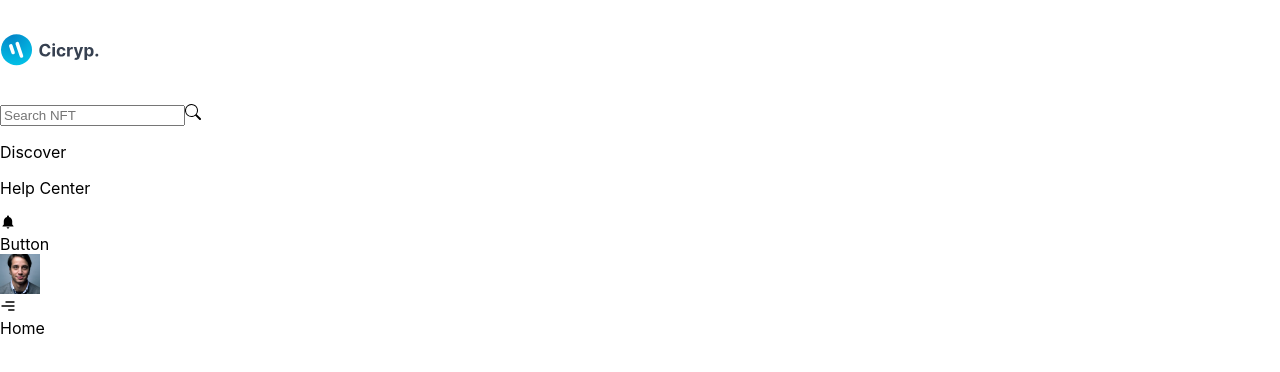
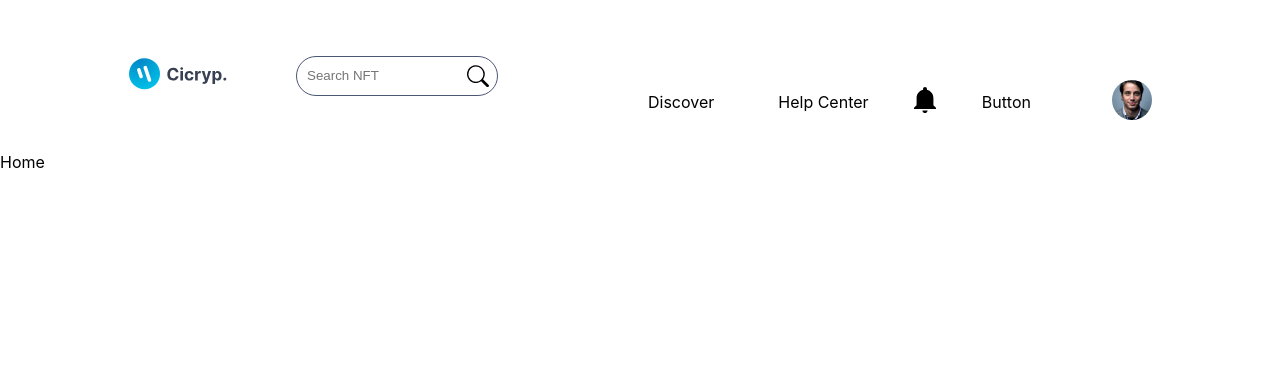
Before and after one commit to Prometheus2k/NFT-Marketplace-frontend, a Next.js app: page / in a window 1280 px wide. Shown: the top 372 px of the page. Built offline with nearby package versions, Linux system fonts and the light colour scheme.

Commit message:
Styling navbar menu

```diff
--- a/components/Navbar/Discover/Discover.module.css
+++ b/components/Navbar/Discover/Discover.module.css
@@ -0,0 +1,11 @@
+.discover {
+  padding: 0.5rem 1rem;
+  transition: all 0.3s ease-in;
+  z-index: 222222222222;
+}
+
+.discover:hover {
+  background-color: var(--icons-color);
+  color: var(--shadow-dark-color);
+  border-radius: 0.3rem;
+}
--- a/components/Navbar/HelpCenter/HelpCenter.module.css
+++ b/components/Navbar/HelpCenter/HelpCenter.module.css
@@ -0,0 +1,10 @@
+.helpCenter {
+  padding: 0.5rem 1rem;
+  transition: all 0.3s ease-in;
+}
+
+.helpCenter:hover {
+  background-color: var(--icons-color);
+  color: var(--shadow-dark-color);
+  border-radius: 0.3rem;
+}
--- a/components/Navbar/NavBar.jsx
+++ b/components/Navbar/NavBar.jsx
@@ -73,8 +73,8 @@
   };
 
   return (
-    <div>
-      <div className={Style.navbar}>
+    <div className={Style.navbar}>
+      <div className={Style.navbar_container}>
         <div className={Style.navbar_container_left}>
           <div className={Style.logo}>
             <Image
@@ -151,6 +151,7 @@
           </div>
         </div>
       </div>
+
       {/*  SIDE BAR */}
       {openSideMenu && (
         <div className={Style.SideBar}>
--- a/components/Navbar/NavBar.module.css
+++ b/components/Navbar/NavBar.module.css
@@ -0,0 +1,162 @@
+.navbar {
+  width: 100%;
+  padding-block: 1.5rem;
+  position: relative;
+  z-index: 111111111;
+}
+
+.navbar_container {
+  width: 80%;
+  margin: 0 auto;
+  display: grid;
+  grid-template-columns: repeat(2, 1fr);
+  align-items: center;
+  justify-content: space-between;
+  gap: 1rem;
+}
+
+.navbar_container_left {
+  display: grid;
+  grid-template-columns: 1fr 2fr;
+  align-items: center;
+}
+
+.navbar_container_left_box_input_box {
+  width: 60%;
+  border: 1px solid var(--icons-color);
+  display: flex;
+  align-items: center;
+  padding: 0.5rem;
+  border-radius: 2rem;
+}
+
+.navbar_container_left_box_input_box input {
+  width: 90%;
+  border: none;
+  outline: none;
+  background-color: transparent;
+}
+
+.search_icon {
+  cursor: pointer;
+  font-size: 1.4rem;
+}
+
+/* ----------- RIGHT ------------- */
+
+.navbar_container_right {
+  display: grid;
+  grid-template-columns: 1fr 1fr 0.5fr 1fr 0.3fr;
+  gap: 1rem;
+  align-items: center;
+  align-self: flex-end;
+}
+
+.navbar_container_right_discover {
+  position: relative;
+  cursor: pointer;
+}
+
+.navbar_container_right_help {
+  position: relative;
+  cursor: pointer;
+}
+
+.navbar_container_right_discover_box,
+.navbar_container_right_help_box {
+  position: absolute;
+  padding: 1rem 0.5rem;
+  box-shadow: var(--box-shadow);
+  font-size: 1rem;
+  width: 15rem;
+  border-radius: 1rem;
+  background-color: var(--main-bg-color);
+}
+
+.navbar_container_right_notify {
+  position: relative;
+  cursor: pointer;
+}
+
+.notify {
+  font-size: 2rem;
+}
+
+.navbar_container_right_button {
+  position: relative;
+  cursor: pointer;
+}
+
+.navbar_container_right_profile_box {
+  position: relative;
+  cursor: pointer;
+}
+
+.navbar_container_right_profile {
+  border-radius: 50%;
+}
+
+.navbar_container_right_menuBtn {
+  display: none;
+}
+
+.menuIcon {
+  font-size: 2.5rem;
+  cursor: pointer;
+}
+
+/* ------- SIDEBAR -------- */
+
+.sideBar {
+  position: fixed;
+  top: 0;
+  width: 24rem;
+  background-color: var(--main-bg-color);
+  box-shadow: var(--box-shadow);
+  height: 100vh;
+  overflow-y: auto;
+  display: none;
+  z-index: 111111111;
+}
+
+.sideBar ::-webkit-scrollbar {
+  display: none;
+}
+
+@media screen and (min-device-width: 320px) and (max-device-width: 768px) {
+  .navbar_container {
+    grid-template-columns: 1fr 1fr;
+  }
+
+  .navbar_container_left {
+    grid-template-columns: 1fr;
+  }
+
+  .navbar_container_right {
+    grid-template-columns: repeat(3, 1fr);
+  }
+
+  .navbar_container_right_menuBtn {
+    display: block;
+  }
+
+  .navbar_container_left_box_input_box {
+    display: none;
+  }
+
+  .navbar_container_right_discover {
+    display: none;
+  }
+
+  .navbar_container_right_help {
+    display: none;
+  }
+
+  .navbar_container_right_button {
+    display: none;
+  }
+
+  .sideBar {
+    display: block;
+  }
+}
--- a/components/Navbar/Notification/Notification.module.css
+++ b/components/Navbar/Notification/Notification.module.css
@@ -0,0 +1,74 @@
+.notification {
+  position: absolute;
+  padding: 2rem 1rem;
+  box-shadow: var(--box-shadow);
+  font-size: 1rem;
+  width: 25rem;
+  border-radius: 1rem;
+
+  left: -20rem;
+  top: 3.5rem;
+  z-index: 2222222222;
+  background-color: var(--main-bg-color);
+}
+
+.notification > p {
+  font-size: 1.3rem;
+  font-weight: 600;
+  margin-bottom: 2rem;
+}
+
+.notification_box {
+  display: flex;
+  align-items: flex-start;
+  gap: 1rem;
+  padding: 1rem;
+  transition: all 0.3s ease-in;
+}
+
+.notification_box:hover {
+  background-color: var(--icons-color);
+  color: var(--shadow-dark-color);
+  border-radius: 0.3rem;
+}
+
+.notification_box_img {
+  border-radius: 5rem;
+}
+
+.notification_box_info {
+  line-height: 0;
+  margin-top: -0.8rem;
+}
+
+.notification_box_info h4 {
+  font-weight: 600;
+}
+
+.notification_box_info p {
+  font-size: 15px;
+  line-height: 0.3;
+  position: relative;
+}
+
+.notification_box_new {
+  width: 0.5rem;
+  height: 0.5rem;
+  border-radius: 50%;
+  background-color: aqua;
+}
+
+@media screen and (max-width: 35em) {
+  .notification {
+    width: 20rem;
+    left: -15rem;
+  }
+
+  .notification_box {
+    padding: 0.3rem;
+  }
+
+  .notification_box p {
+    font-size: 12px;
+  }
+}
--- a/styles/globals.css
+++ b/styles/globals.css
@@ -1,3 +1,20 @@
+@import url("https://fonts.googleapis.com/css2?family=Poppins:ital,wght@0,100;0,200;0,300;0,400;0,500;0,600;0,700;0,800;0,900;1,100;1,200;1,300;1,400;1,500;1,600;1,700;1,800;1,900&display=swap");
+
+:root {
+  --icons-color: #4c5773;
+  --icons-light-color: #4c577341;
+  --icons-bg-color: #e2e6e9;
+  --shadow-dark-color: #d3dae7;
+  --shadow-light-color: #fff;
+  --main-bg-color: #ecf0f3;
+
+  --box-shadow: 1rem 1rem 1rem var(var(--shadow-dark-color)),
+    -1rem -1rem 1rem var(var(--shadow-dark-color));
+
+  --box-shadow-2: 0rem 0rem 0rem var(var(--shadow-dark-color)),
+    -0.3rem -0.3rem 1rem var(var(--shadow-dark-color));
+}
+
 html,
 body {
   padding: 0;
@@ -13,6 +30,28 @@
 
 * {
   box-sizing: border-box;
+  -webkit-tap-highlight-color: none;
+}
+
+::selection {
+  color: var(--shadow-dark-color);
+  background: var(--icons-color);
+}
+
+::-webkit-scrollbar {
+  width: 1rem;
+  border: 1px solid var(--main-bg-color);
+}
+
+::-webkit-scrollbar-track {
+  border-radius: 0;
+  background-color: var(--main-bg-color);
+}
+
+::-webkit-scrollbar-thumb {
+  border-radius: 2rem;
+  background: var(--icons-color);
+  width: 0.5rem;
 }
 
 @media (prefers-color-scheme: dark) {
```
